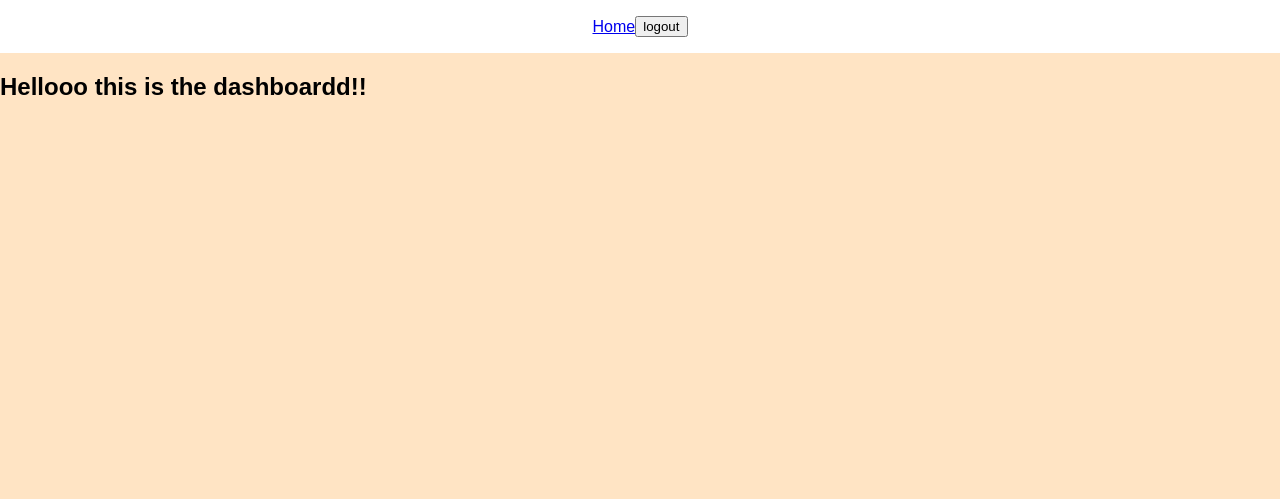
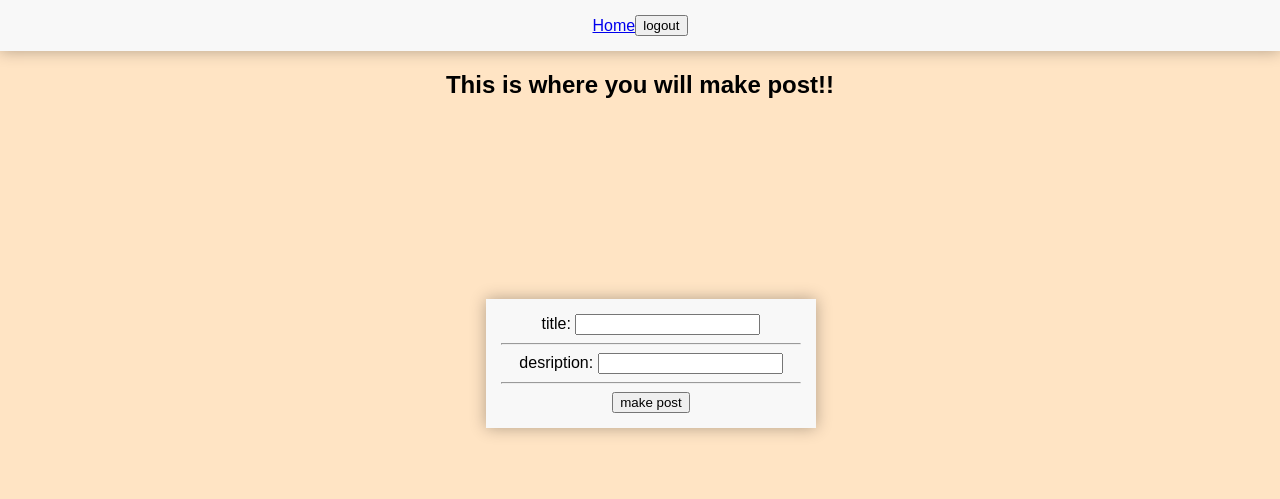
Before and after one commit to Tyythedeveloper33/blogPost, a Node server app: page /Dashboard in a window 1280 px wide. Shown: the top 499 px of the page. Run offline with Node 20, Linux system fonts and the light colour scheme; some libraries are stand-ins or nearby versions.

Commit message:
got post req for blogpost to create user, but user_id comes back as undefined i believe its because blogpost belongs to user

```diff
--- a/controllers/api/index.js
+++ b/controllers/api/index.js
@@ -1,7 +1,7 @@
 
 const router= require('express').Router();
 const allUserRoutes =require('./allUserRoutes')
-
+const dashRoutes =require('./dashRoutes')
 
 
 
@@ -9,6 +9,6 @@ const allUserRoutes =require('./allUserRoutes')
 // all of these routes are prefixed with '/api'
 
 router.use('/allUserRoutes', allUserRoutes);
-
+router.use('/dashboard', dashRoutes)
 
 module.exports= router;
--- a/controllers/dashboard.js
+++ b/controllers/dashboard.js
@@ -3,7 +3,7 @@ const router = require('express').Router();
 
 router.get('/',(req,res) =>{
     res.render('Dashboard', {
-          style: "index.css",
+          style: "dashboard.css",
 
     });
 
--- a/controllers/homeroutes.js
+++ b/controllers/homeroutes.js
@@ -1,7 +1,7 @@
 const router = require('express').Router();
 const {  User,Comments } = require('../models');
 const withAuth = require('../utils/auth');
- const userRoutes = require('./api/userRoutes')
+ const userRoutes = require('./api/dashRoutes')
 
  router.get('/',(req,res) =>{
   res.render('index', {
--- /dev/null
+++ b/public/css/dashboard.css
@@ -0,0 +1,42 @@
+body .forms-container {
+    margin-top: 200px;
+
+        transform: perspective(1000px)  ;
+        transform-origin: top;
+        /* add depth with shadows*/
+        box-shadow: 0px 0px 15px rgba(0, 0, 0,0.3);
+        /* add padding and background color*/
+        padding: 15px;
+        background-color: #f8f8f8;
+}
+
+
+.forms-container {
+    width:300px;
+    margin-left: 38%;
+}
+
+nav {
+    background-color: white;
+    display: flex;
+    justify-content:center;
+    align-items: center;
+    transform: perspective(1000px)  ;
+    transform-origin: top;
+    /* add depth with shadows*/
+    box-shadow: 0px 0px 15px rgba(0, 0, 0,0.3);
+    /* add padding and background color*/
+    padding: 15px;
+    background-color: #f8f8f8;
+}
+
+body {
+    background: bisque;
+    width: 100%;
+    height: 500px;
+    margin: 0;
+    font-family: Arial, sans-serif;
+    text-align: center;
+    /* background-image: 'backround-blogstarz.jpg'; */
+
+}
--- /dev/null
+++ b/public/js/blog.js
@@ -0,0 +1,15 @@
+const makepost = async () => {
+    console.log('making post')
+    const response = await fetch('/api/dashRoutes/makeBlog', {
+      method: 'POST',
+      headers: { 'Content-Type': 'application/json' },
+    });
+
+    if (response.ok) {
+      console.log(data)
+    } else {
+      alert(response.statusText);
+    }
+  };
+
+  document.querySelector('#post').addEventListener('click', makepost);
--- a/views/Dashboard.handlebars
+++ b/views/Dashboard.handlebars
@@ -6,12 +6,28 @@
 <meta http-equiv="X-UA-Compatible" content="ie=edge">
 <link rel="stylesheet" href="css/{{style}}">
 <nav>
+ <a href="/homeroutes">Home</a>
+    <button class="no-button" id="post">logout</button>
+    </nav>
+
+<body>
+    <h2> This is where you will make post!!</h2>
+     <div class="forms-container">
+        <div class="blogpost-form">
+            <link rel="stylesheet" href="css/{{style}}">
+            <form action="/api/dashboard/makeBlog" method="post">
+                <label for="title">title:   </label>
+                <input type="title" id="title" name="title" required>
+                  <br><hr>
+                <label for="content">desription:</label>
+                <input type="content" id="content" name="content" required><br>
+                <hr>
+                <button type="submit">make post</button>
 
 
- <a href="/homeroutes">Home</a>
-    <button class="no-button" id="logout">logout</button>
-    </nav>
-    <script src="/js/logout.js"></script>
-<body>
-    <h2> Hellooo this is the dashboardd!!</h2>
+            </form>
+        </div>
+
+</div>
+<script src="./js/blog.js"></script>
 </body>
--- a/views/login.handlebars
+++ b/views/login.handlebars
@@ -9,9 +9,10 @@
             <form action="/api/allUserRoutes/login" method="post">
                 <label for="login-name">Username:   </label>
                 <input type="name" id="name" name="name" required>
-                  <br>
+                  <br><hr>
                 <label for="login-password">Password:</label>
                 <input type="password" id="password" name="password" required><br>
+                <hr>
                 <button type="submit">Login</button>
                 <br><h3>not registered??</h3>
                 <a href="/signup"> Register Now</a>
--- a/views/signup.handlebars
+++ b/views/signup.handlebars
@@ -6,11 +6,14 @@
             <form action="/api/allUserRoutes/signup" method="post">
                  <label for="name">Username:   </label>
                 <input type="name" id="name" name="name" required>
-                <br>
+                <br> <hr>
                 <label for="password">Password:</label>
                 <input type="password" id="password" name="password" required><br>
+                <hr>
                 <button type="submit" id="Su-Submit">Sign Up</button>
+
             </form>
+
             <h3>Already a member??</h3>
             <a href="/login">Log in</a>
 
```
Also changed, not shown: controllers/api/dashRoutes.js (added, +44 -0 lines), controllers/api/userRoutes.js (deleted, +0 -49 lines), public/js/script.js (deleted).
